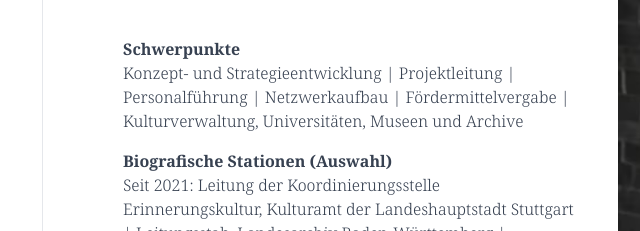
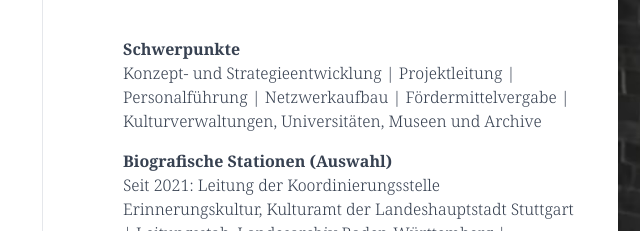
Before and after one commit to nseimu/nseimu.github.io, a website: page index.html in a window 1280 px wide. Shown: the part 260-491 px from the top of the page, 22-662 px from the left. Drawn offline with Linux system fonts and the light colour scheme.

Commit message:
Update index.html
Ergänzt

```diff
--- a/index.html
+++ b/index.html
@@ -49,7 +49,7 @@
           <h2 class="font-bold text-4xl md:text-5xl mb-4">Nadine Seidu</h2>
           <p class="mb-10 uppercase">Kulturwissenschaftlerin mit den Schwerpunkten Strategie- und Konzeptentwicklung sowie Projektleitung</p>
           <strong class="font-bold">Schwerpunkte</strong>
-          <p class="mb-4">Konzept- und Strategieentwicklung | Projektleitung | Personalführung | Netzwerkaufbau | Fördermittelvergabe | Kulturverwaltung, Universitäten, Museen und Archive</p>
+          <p class="mb-4">Konzept- und Strategieentwicklung | Projektleitung | Personalführung | Netzwerkaufbau | Fördermittelvergabe | Kulturverwaltungen, Universitäten, Museen und Archive</p>
           <strong class="font-bold">Biografische Stationen (Auswahl)</strong>
           <p class="mb-4">Seit 2021: Leitung der Koordinierungsstelle Erinnerungskultur, Kulturamt der Landeshauptstadt Stuttgart | Leitungsstab, Landesarchiv Baden-Württemberg | Stabsstelle des Rektors, Universität Stuttgart | Ausgebildete Museumskuratorin, Historisches Museum der Pfalz | Studierte Kulturwissenschaftlerin, Johannes Gutenberg-Universität Mainz</p>
           <ul class="flex -mx-2.5">
```
